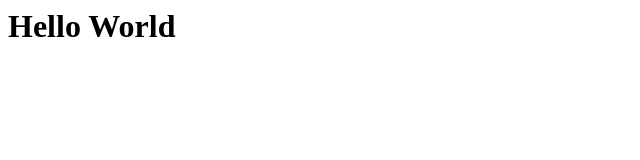
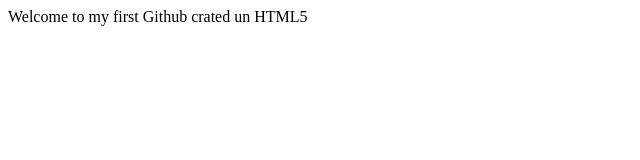
Before and after one commit to asuncionraine023/asuncionraine023.github.io, a plain HTML site: page index.html in a window 1280 px wide. Shown: the whole page, without its empty margins (0-640 px from the left). Drawn offline with Linux system fonts and the light colour scheme.

Commit message:
My first HTML5;

```diff
--- a/index.html
+++ b/index.html
@@ -1,16 +1,16 @@
-<html>
+<!DOCTYPE html>
+<html lang="en">
 
-    <Head>
-        <Title>My First Web Page</Title>
+<head>
 
-    </Head>
+    <meta charset="UTF-8">
+    <meta name="viewport" content="width=device-width, initial-scale=1.0">
+    <title>HTML 5</title>
 
-    <Body>
-        <H1>Hello World</H1>
-    </Body>
+</head>
+<body>
 
+    Welcome to my first Github crated un HTML5
 
-
-
-
+</body>
 </html>
```
